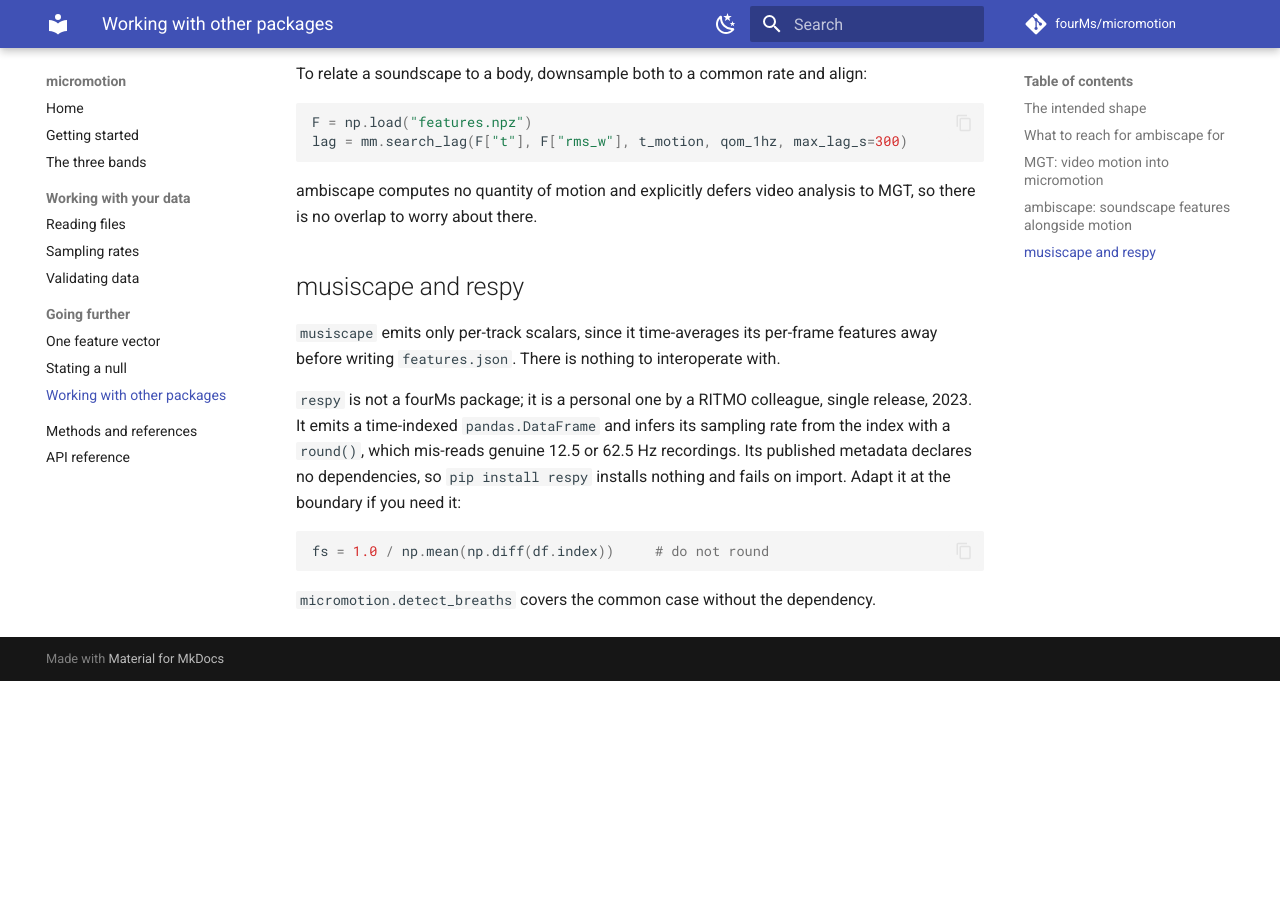
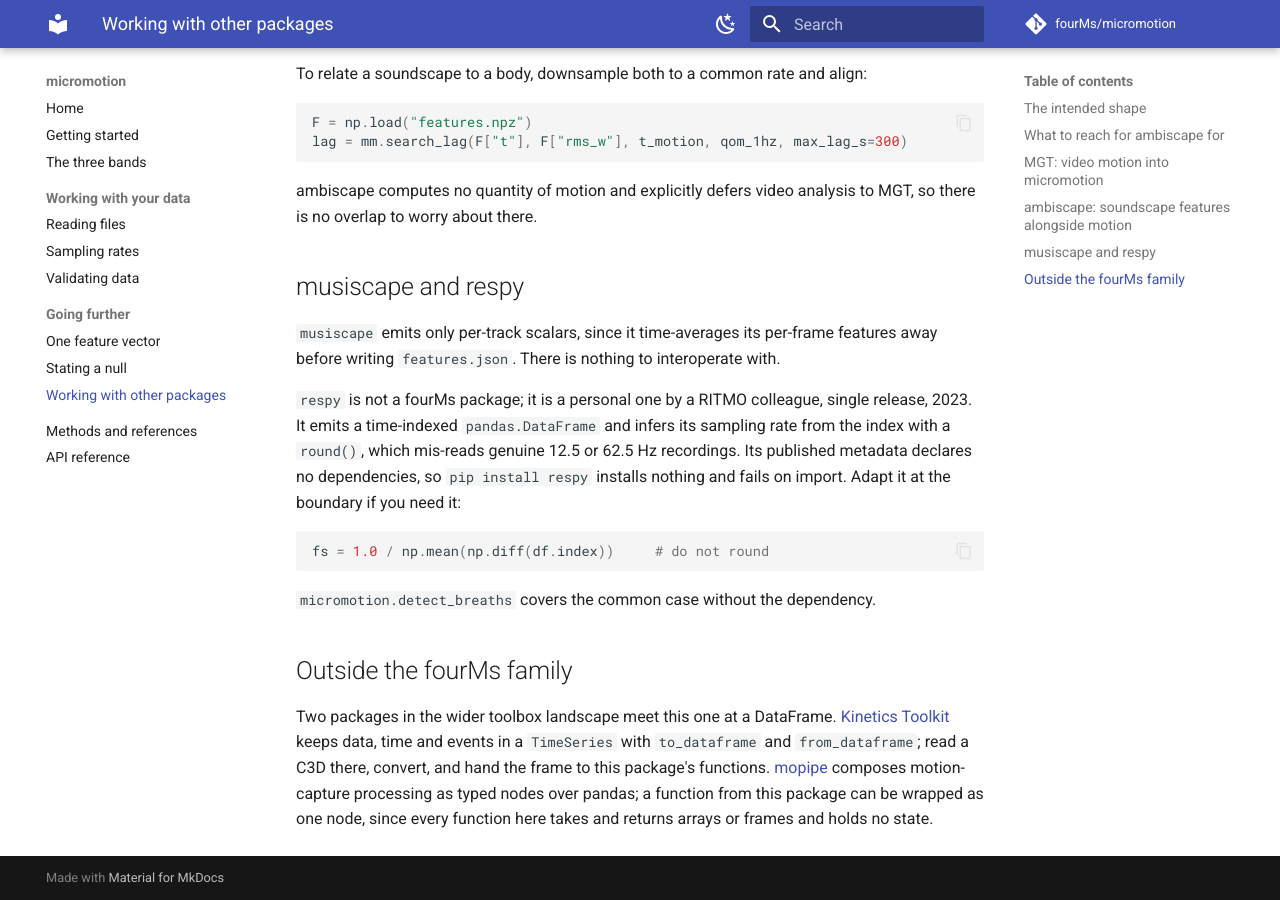
Before and after one commit to fourMs/micromotion, an MkDocs documentation site: the page built from docs/interop.md, in a window 1280 px wide and 900 px high, scrolled down 3047 px. Built offline with MkDocs 1.6.1 and Material for MkDocs 9.7.7, drawn with Linux system fonts in a browser that asks for light colours; comment, search, counter and statistics services are not loaded; before the commit the page ends 3728 px from its top, so only the background shows below that.

````diff
--- a/docs/interop.md
+++ b/docs/interop.md
@@ -137,3 +137,7 @@ fs = 1.0 / np.mean(np.diff(df.index))     # do not round
 ```
 
 `micromotion.detect_breaths` covers the common case without the dependency.
+
+## Outside the fourMs family
+
+Two packages in the wider toolbox landscape meet this one at a DataFrame. [Kinetics Toolkit](https://kineticstoolkit.uqam.ca/) keeps data, time and events in a `TimeSeries` with `to_dataframe` and `from_dataframe`; read a C3D there, convert, and hand the frame to this package's functions. [mopipe](https://github.com/au-imclab/mopipe) composes motion-capture processing as typed nodes over pandas; a function from this package can be wrapped as one node, since every function here takes and returns arrays or frames and holds no state.
````
Also changed, not shown: CHANGELOG.md (+4 -0 lines), README.md (+15 -0 lines).
